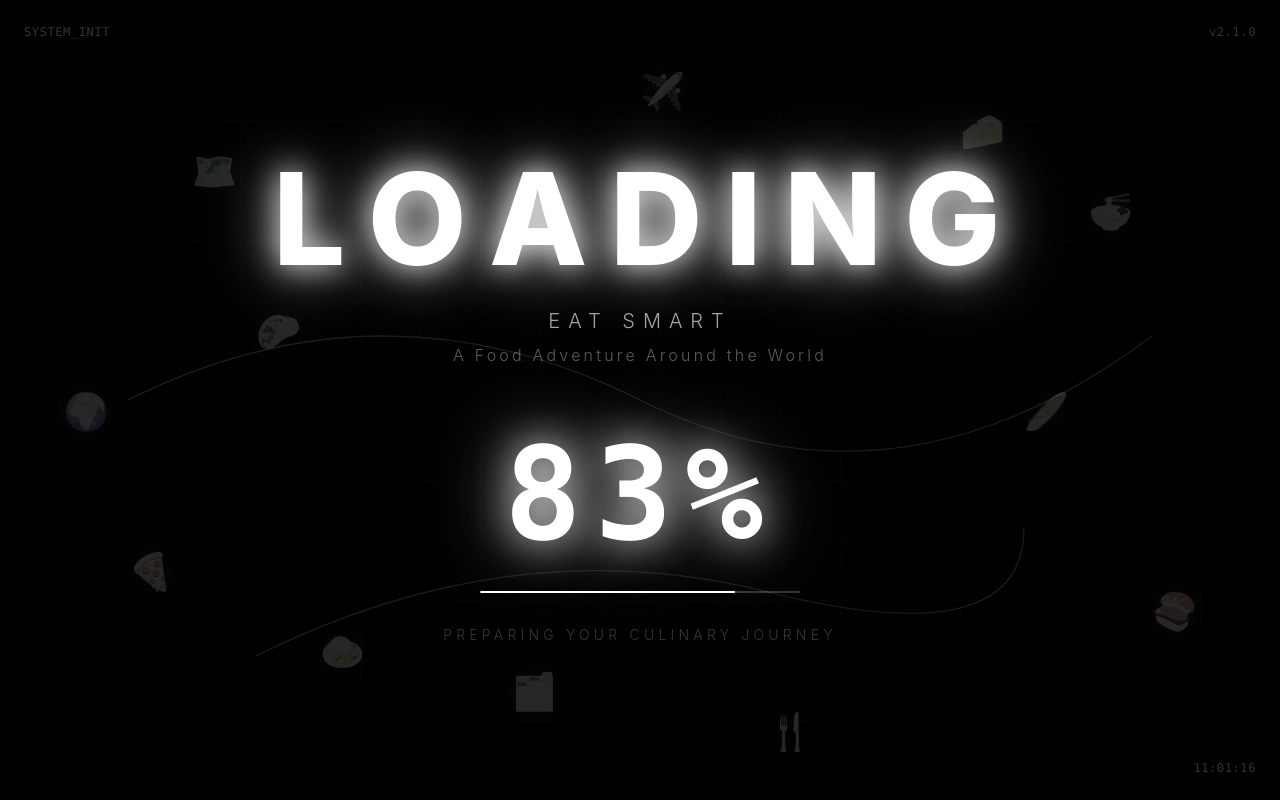
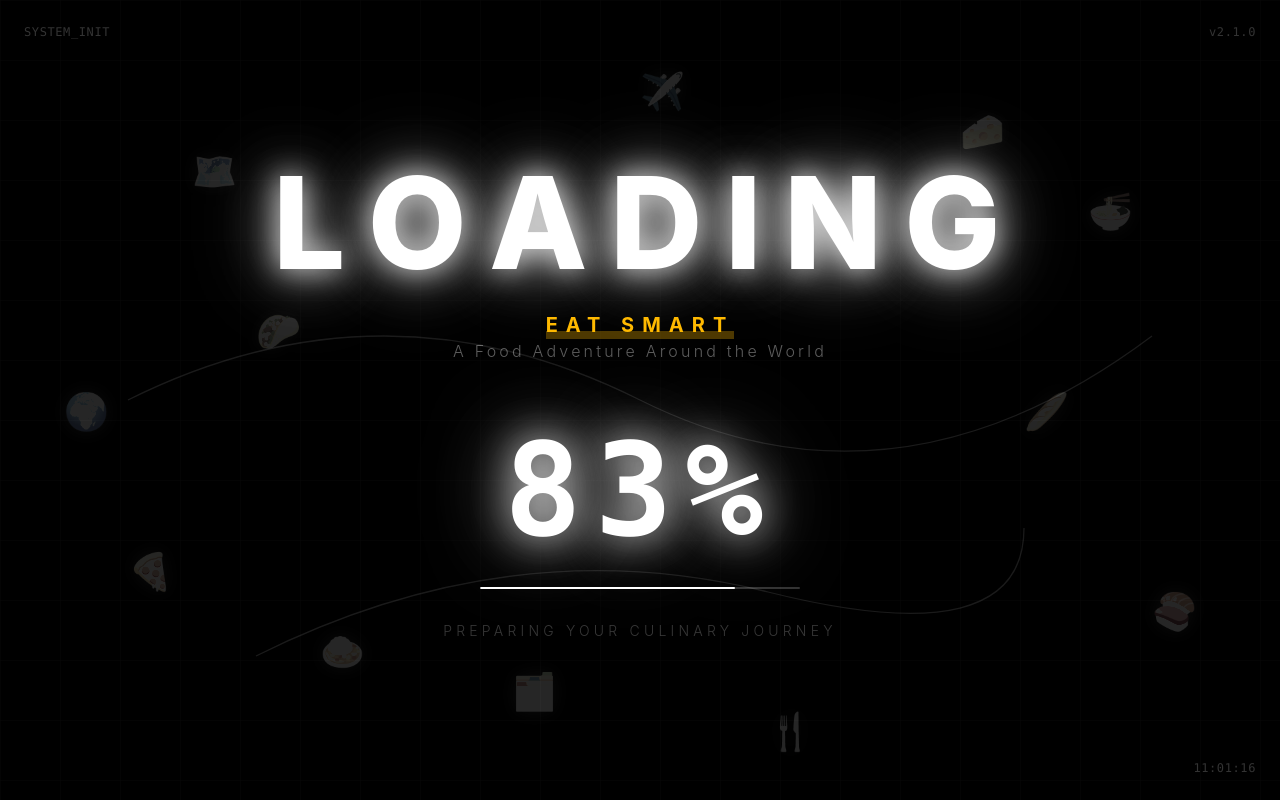
Before and after one commit to UzairLap/eat-smart, a React (Vite) app: page / in a window 1280 px wide. Built offline with nearby package versions, Linux system fonts and the light colour scheme.

Commit message:
bold effects and minor changes

```diff
--- a/src/components/Loader.jsx
+++ b/src/components/Loader.jsx
@@ -277,14 +277,38 @@ const Loader = ({ onComplete }) => {
                 {/* Subtitle */}
 <motion.p
   initial={{ opacity: 0, y: 20 }}
-                  animate={{ opacity: 0.8, y: 0 }}
+  animate={{ opacity: 1, y: 0 }} // Changed to full opacity
   transition={{ delay: 1.5, duration: 1 }}
-                  className="text-white/80 text-lg md:text-xl tracking-[0.4em] uppercase font-light mb-2"
+  className="relative inline-block"
   style={{
     fontFamily: '"Inter", system-ui, -apple-system, sans-serif'
   }}
 >
+  <span className="
+    font-bold
+    text-amber-400 // Changed to amber color
+    text-lg md:text-xl
+    tracking-[0.4em]
+    uppercase
+    relative
+    z-10
+  ">
     Eat Smart
+  </span>
+  <motion.span
+    initial={{ scaleX: 0 }}
+    animate={{ scaleX: 1 }}
+    transition={{ delay: 2, duration: 0.8, ease: "easeOut" }}
+    className="
+      absolute
+      bottom-0
+      left-0
+      w-full
+      h-2
+      bg-amber-400/30
+      origin-left
+    "
+  />
 </motion.p>
 
                 <motion.p
```
Lines whose indentation alone changed are shown as unchanged.
